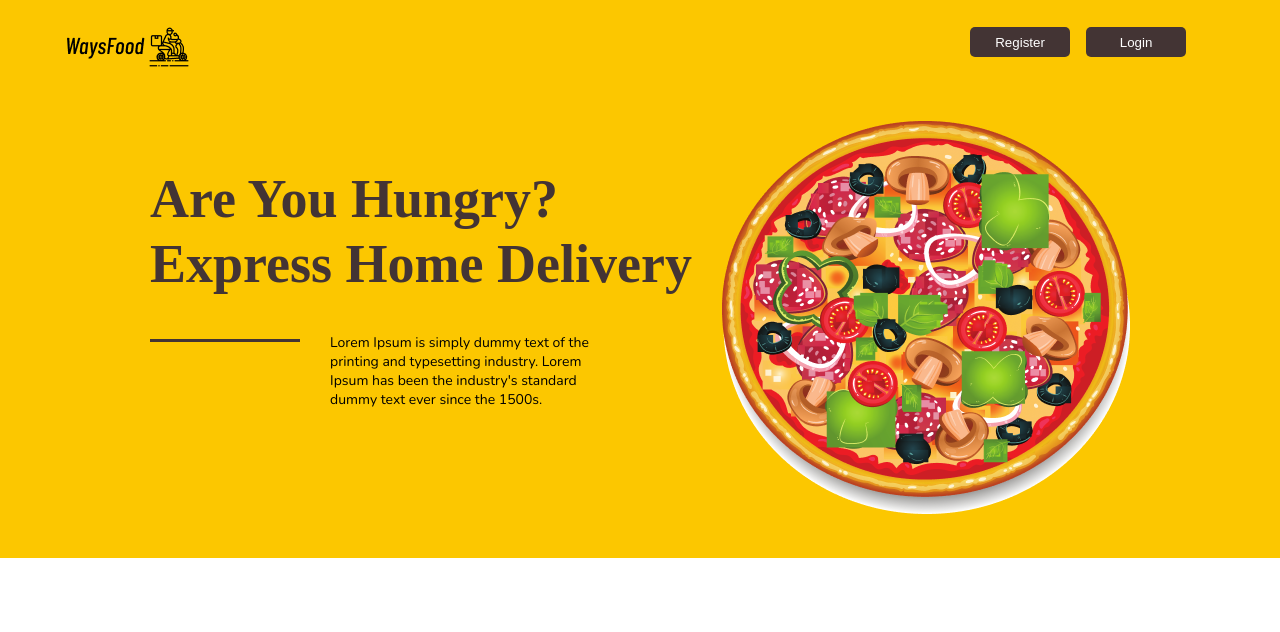
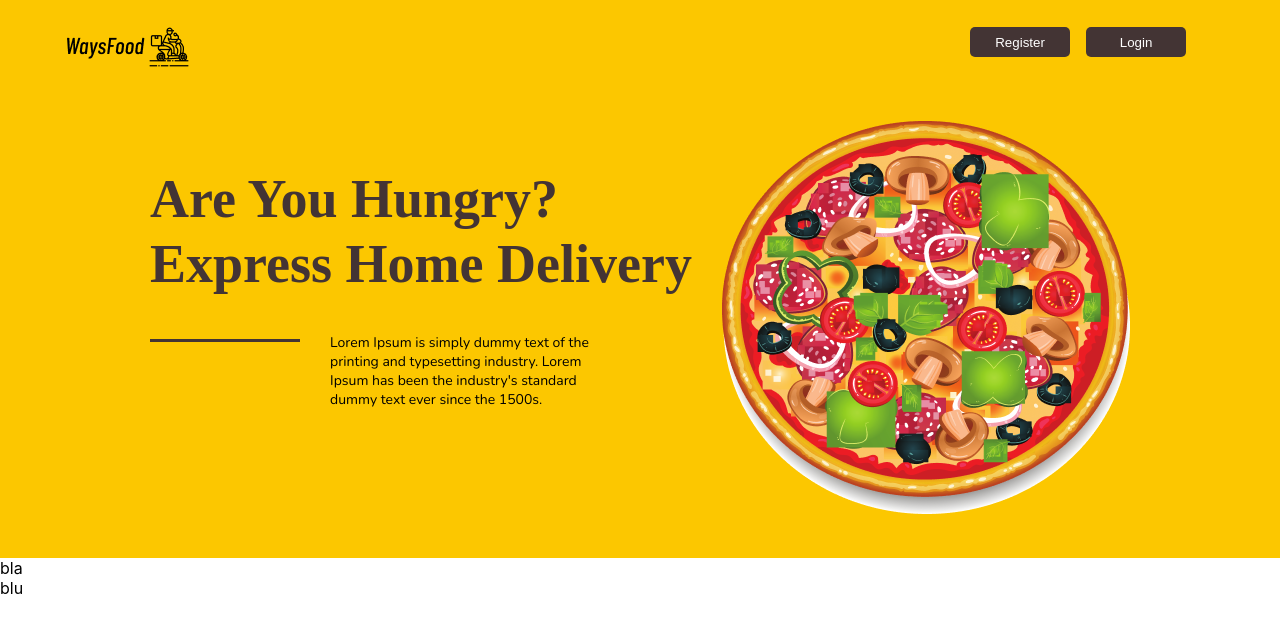
Before and after one commit to rizaruved/waysfood, a React (Create React App) app: page / in a window 1280 px wide. Shown: the top 632 px of the page. Built offline with nearby package versions, Linux system fonts and the light colour scheme; a web font is replaced by a local one.

Commit message:
/ ‘src/pages/Home.jsx’

```diff
--- a/src/pages/Home.jsx
+++ b/src/pages/Home.jsx
@@ -42,7 +42,12 @@ function Home() {
 
         {/* Homepage Contents Wrapper Start */}
         <div>
-
+          <div>
+            bla
+          </div>
+          <div>
+            blu
+          </div>
         </div>
         {/* Homepage Contents Wrapper End */}
 
```
